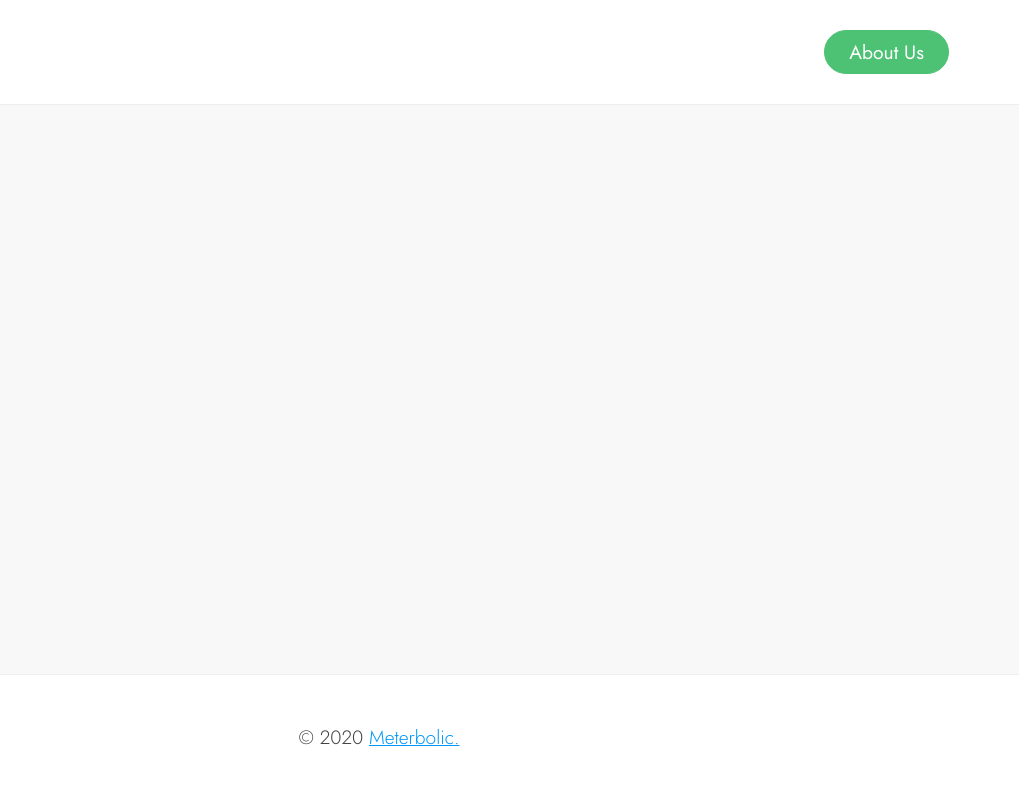
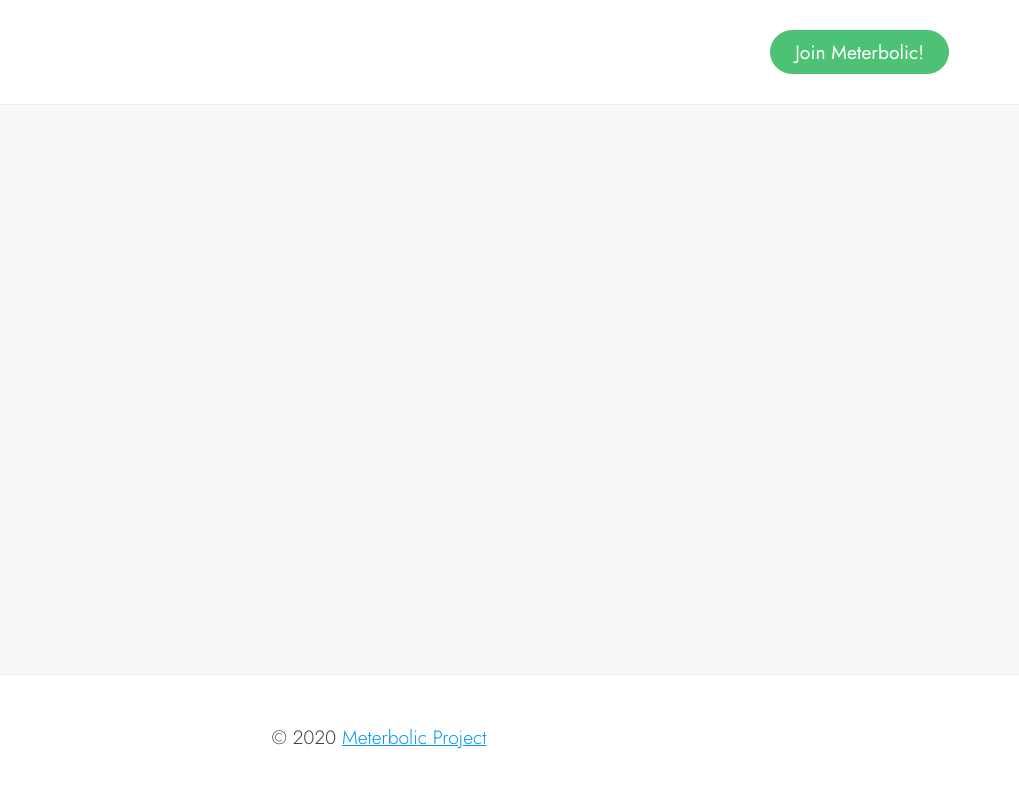
Before and after one commit to nisarhassan12/meterbolic, a Gatsby site: page / in a window 1280 px wide. Shown: the full height of the page, 261-1280 px from the left. Built offline with nearby package versions, Linux system fonts and the light colour scheme; Gatsby itself is replaced by a stand-in of ours.

Commit message:
Eric minor footer and header changes

```diff
--- a/src/components/footer.js
+++ b/src/components/footer.js
@@ -14,7 +14,7 @@ const Footer = () => (
       <p>
         &copy; {new Date().getFullYear()}{' '}
         <a href="https://meterbolic.org/" target="_blank" rel="noopener">
-          Meterbolic.
+          Meterbolic Project
         </a>
       </p>
     </div>
--- a/src/components/nav.js
+++ b/src/components/nav.js
@@ -1,4 +1,5 @@
 import Logo from '../resources/logo.svg';
+
 import React from 'react';
 import { breakpoints } from '../styles/variables';
 import styled from '@emotion/styled';
@@ -35,7 +36,7 @@ const Nav = () => (
           <img src={Logo} className="logo" alt="Meterbolic" />
         </a>
         <a href="https://meterbolic.org/" className="btn btn--primary">
-          About Us
+              Join Meterbolic!
         </a>
       </nav>
     </div>
```
